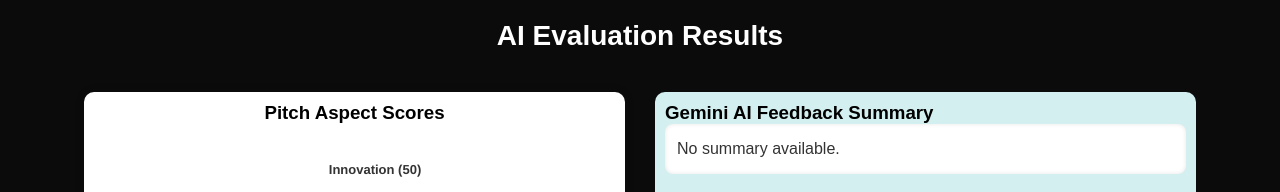
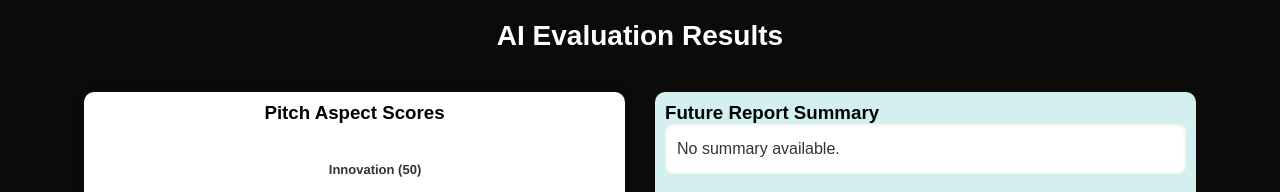
Before and after one commit to dnyaneshwar-chitale/AI-Startup-Pitch-Evaluator-project-, a React (Vite) app in the folder frontend/: page /result in a window 1280 px wide. Shown: the top 192 px of the page. Built offline with nearby package versions, Linux system fonts and the light colour scheme.

Commit message:
Update subtitle from 'Gemini AI Feedback' to 'Future Report'

```diff
--- a/frontend/src/Pages/result.jsx
+++ b/frontend/src/Pages/result.jsx
@@ -169,7 +169,7 @@
         </div>
 
         <div className="rightBox">
-          <h3 className="subtitle">Gemini AI Feedback Summary</h3>
+          <h3 className="subtitle">Future Report Summary</h3>
           <div className="summary-box">
             {Array.isArray(summaryText) ? (
               summaryText.map((item, idx) => (
```
